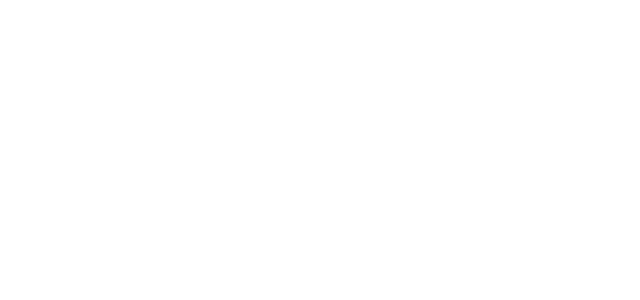
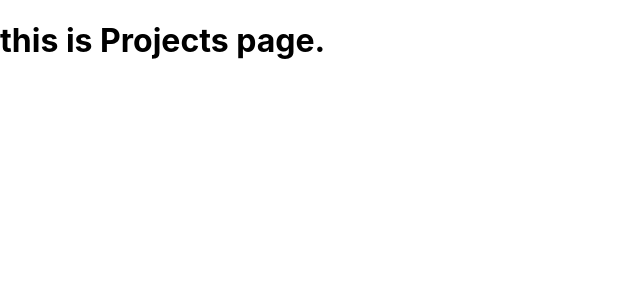
Before and after one commit to ShobyP/EnterpriseServicesApp, a React (Create React App) app in the folder enterprice-services-app/: page /projects in a window 1280 px wide. Shown: the top 300 px of the page, without its empty margins (0-640 px from the left). Built offline with nearby package versions, Linux system fonts and the light colour scheme.

Commit message:
added projects wireframe component

```diff
--- a/enterprice-services-app/src/App.js
+++ b/enterprice-services-app/src/App.js
@@ -5,12 +5,14 @@
 import Services from './components/Services';
 import Contact from './components/Contact';
 import About from './components/About';
+import Projects from './components/Projects'
 
 function App() {
   return (
     <>
       <Switch>
         <Route exact path="/" component={Home} />
+        <Route exact path="/projects" component={Projects} />
         <Route exact path="/services" component={Services} />
         <Route exact path="/contact" component={Contact} />
         <Route exact path="/about" component={About} />
--- /dev/null
+++ b/enterprice-services-app/src/components/Projects.js
@@ -0,0 +1,11 @@
+import React from 'react';
+
+const Projects = () => {
+    return (<>
+        <h1>
+            this is Projects page.
+    </h1>
+    </>)
+}
+
+export default Projects;
```
